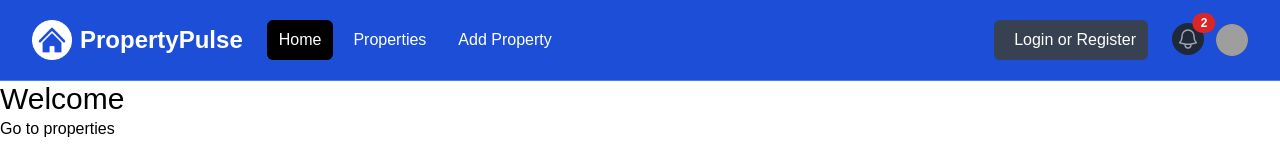
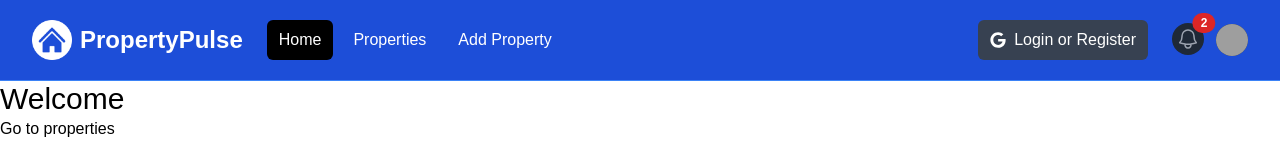
Before and after one commit to codiemaureen/PropertyPulse, a Next.js app: page / in a window 1280 px wide. Shown: the top 160 px of the page. Built offline with nearby package versions, Linux system fonts and the light colour scheme; grey boxes are pictures that could not be loaded.

Commit message:
Fix: typo

```diff
--- a/app/components/NavBar.jsx
+++ b/app/components/NavBar.jsx
@@ -2,7 +2,7 @@ import logo from '@/assets/images/logo-white.png';
 import Image from 'next/image';
 import profileDefault from '@/assets/images/profile.png';
 import Link from 'next/link';
-import { faGoogle } from 'react-icons/fa';
+import { FaGoogle } from 'react-icons/fa';
 
 
 const NavBar = () => {
@@ -82,7 +82,7 @@ const NavBar = () => {
               <button
                 className="flex items-center text-white bg-gray-700 hover:bg-gray-900 hover:text-white rounded-md px-3 py-2"
               >
-                <faGoogle className='text-white mr-2' />
+                <FaGoogle className='text-white mr-2' />
                 <span>Login or Register</span>
               </button>
             </div>
```
